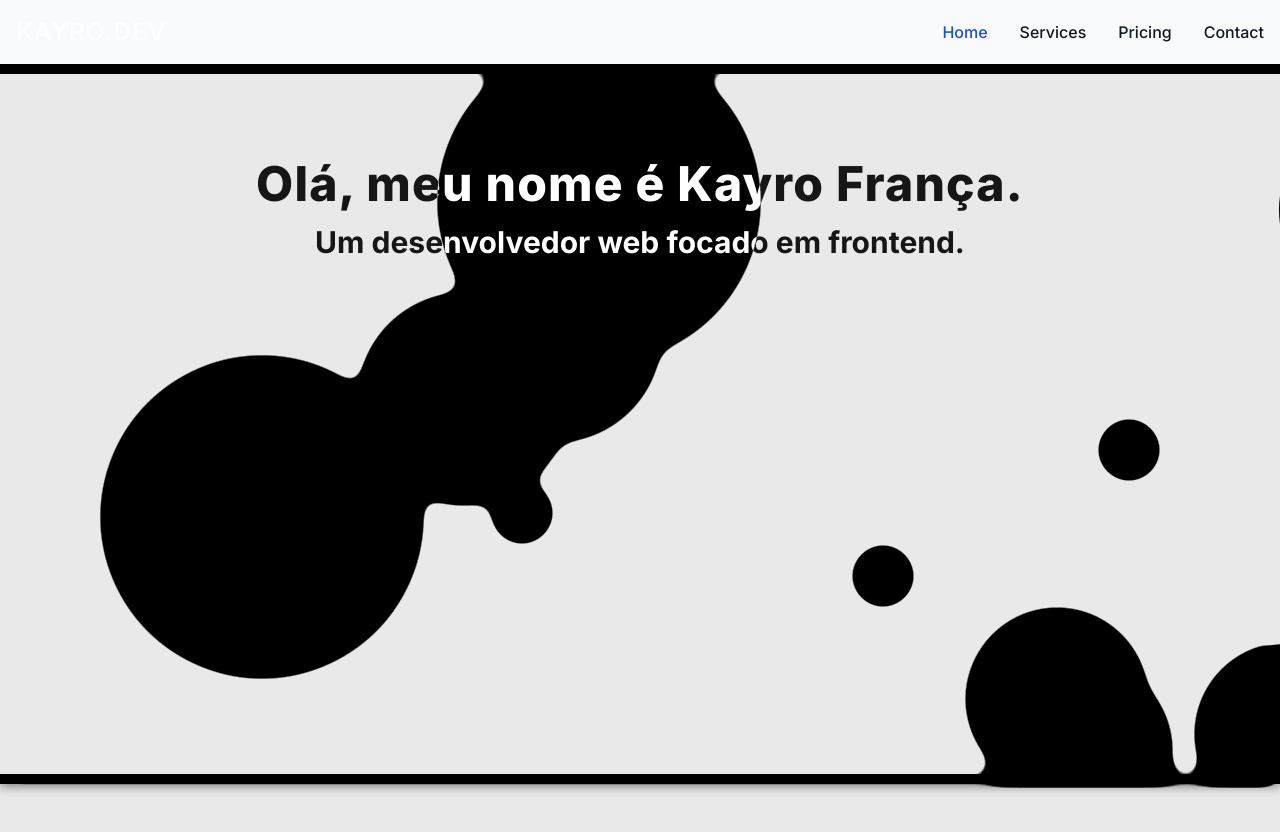
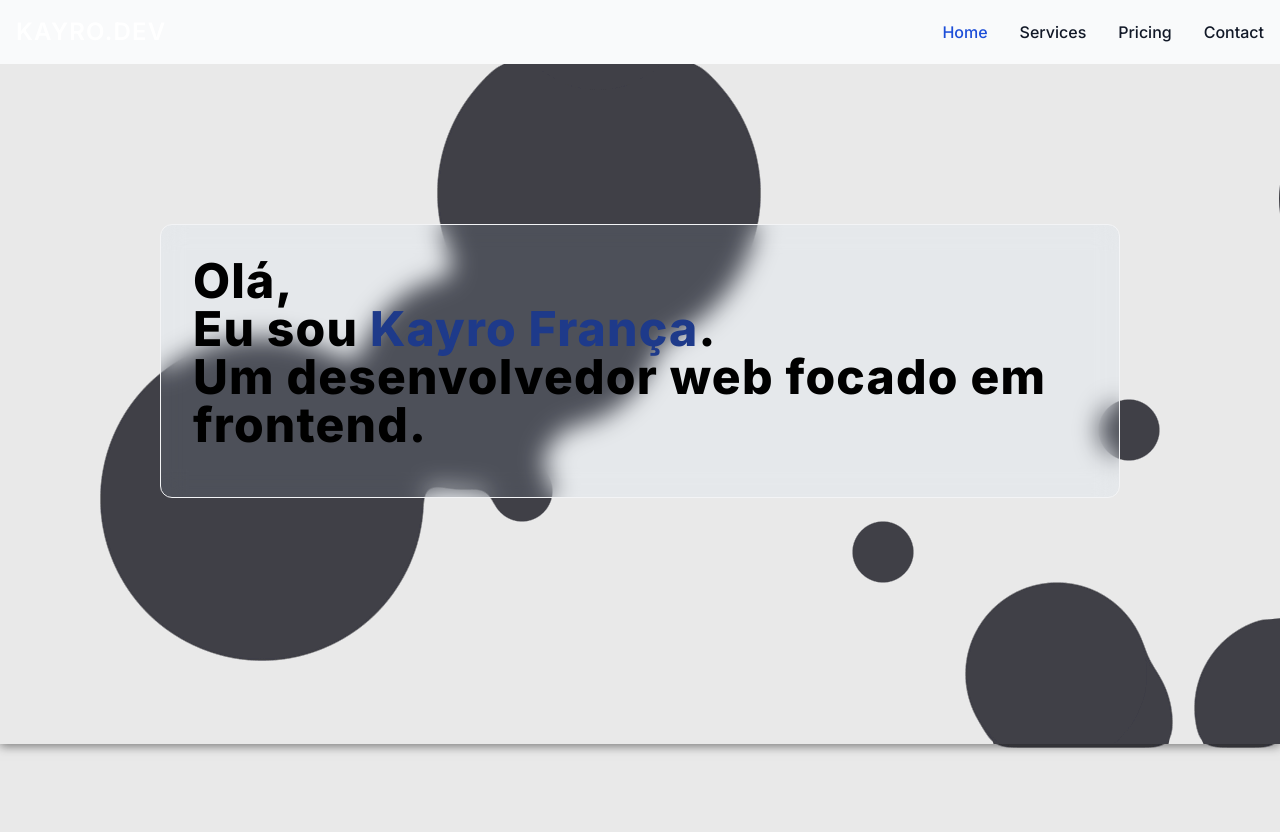
Before and after one commit to Kako-0/my-portfolio, a Next.js app: page / in a window 1280 px wide. Shown: the top 832 px of the page. After the commit the page ends 800 px from the top, so only its background shows below. Built offline with nearby package versions, Linux system fonts and the light colour scheme.

Commit message:
Fix(): update styles

```diff
--- a/src/app/page.tsx
+++ b/src/app/page.tsx
@@ -5,15 +5,15 @@
   return (
     <>
       <Header />
-      <main className="flex min-h-screen flex-col items-center p-24">
-        <Blobs />
-        <div className="grid gap-4 place-items-center">
-          <h1 className=" font-extrabold text-5xl text-clip bg-clip-text mix-blend-difference invert tracking-wide text-center">
-            Olá, meu nome é Kayro França.
+      <Blobs />
+      <main className="flex flex-col items-start w-full h-[85vh] relative p-40">
+        <div className="grid gap-4 place-items-start p-8 bg-blue-200 rounded-xl bg-clip-padding backdrop-filter backdrop-blur-md bg-opacity-10 border border-gray-100">
+          <h1 className=" font-extrabold text-5xl tracking-wide">
+            Olá, <br />
+            Eu sou <span className="text-blue-900">Kayro França</span>. <br />
+            Um desenvolvedor web focado em frontend.
           </h1>
-          <h2 className=" font-bold text-3xl text-clip bg-clip-text text-center mix-blend-difference invert">
-            Um desenvolvedor web focado em frontend.
-          </h2>
+          <h2 className=" font-bold text-3xl text-clip bg-clip-text text-center mix-blend-difference invert"></h2>
         </div>
       </main>
     </>
--- a/src/components/Blobs/styles.css
+++ b/src/components/Blobs/styles.css
@@ -1,20 +1,17 @@
 .cont {
-  width: 100vw;
-  height: 90vh;
+  width: 100%;
+  height: 85%;
   position: absolute;
-  top: 4rem;
   overflow: hidden;
   z-index: -1;
 
-  border-bottom: 10px solid black;
-  border-top: 10px solid black;
   filter: url("#goo");
   box-shadow: 0 2px 10px rgba(0, 0, 0, 0.5);
 }
 .cont .drip {
   border-radius: 50%;
   border-color: black;
-  background: black;
+  @apply bg-zinc-700;
   position: absolute;
   top: 100%;
   animation: falling 10s linear infinite;
@@ -23,7 +20,7 @@
   0% {
     top: 150%;
   }
-  60%{
+  60% {
     top: 80%;
   }
   100% {
--- /dev/null
+++ b/src/components/Header/index.tsx
@@ -0,0 +1,95 @@
+"use client";
+import React, { useState } from "react";
+
+function Header() {
+  const [isOpen, setIsOpen] = useState(false);
+  const open = () => {
+    const hamburguer = document.getElementById("navbar-solid-bg");
+    setIsOpen((prev) => !prev);
+
+    isOpen
+      ? hamburguer!.classList.remove("hidden")
+      : hamburguer!.classList.add("hidden");
+  };
+
+  return (
+    <header className="text-white w-full border-b border-gray-200">
+      <nav className="border-gray-200 bg-zinc-700">
+        <div className=" flex flex-wrap items-center justify-between mx-auto py-4 px-16">
+          <a href="#" className="flex items-center">
+            <span className="self-center text-2xl font-semibold whitespace-nowrap dark:text-white tracking-wider">
+              K.dev
+            </span>
+          </a>
+          <button
+            onClick={() => open()}
+            data-collapse-toggle="navbar-solid-bg"
+            type="button"
+            className="inline-flex items-center p-2 w-10 h-10 justify-center text-sm text-gray-500 rounded-lg md:hidden hover:bg-gray-100 focus:outline-none focus:ring-2 focus:ring-gray-200 dark:text-gray-400 dark:hover:bg-gray-700 dark:focus:ring-gray-600"
+            aria-controls="navbar-solid-bg"
+            aria-expanded="false"
+          >
+            <span className="sr-only">Open main menu</span>
+            <svg
+              className="w-5 h-5"
+              aria-hidden="true"
+              xmlns="http://www.w3.org/2000/svg"
+              fill="none"
+              viewBox="0 0 17 14"
+            >
+              <path
+                stroke="currentColor"
+                stroke-linecap="round"
+                stroke-linejoin="round"
+                stroke-width="2"
+                d="M1 1h15M1 7h15M1 13h15"
+              />
+            </svg>
+          </button>
+          <div
+            className="hidden w-full md:block md:w-auto"
+            id="navbar-solid-bg"
+          >
+            <ul className="flex flex-col font-medium mt-4 rounded-lg bg-gray-50 md:flex-row md:space-x-8 md:mt-0 md:border-0 md:bg-transparent dark:bg-gray-800 md:dark:bg-transparent dark:border-gray-700">
+              <li>
+                <a
+                  href="#"
+                  className="block py-2 pl-3 pr-4 text-white bg-blue-900 rounded md:bg-transparent md:text-blue-900 md:p-0 md:dark:text-blue-500 dark:bg-blue-600 md:dark:bg-transparent"
+                  aria-current="page"
+                >
+                  Inicio
+                </a>
+              </li>
+              <li>
+                <a
+                  href="#"
+                  className="block py-2 pl-3 pr-4 text-gray-900 rounded hover:bg-gray-100 md:hover:bg-transparent md:border-0 md:hover:text-blue-700 md:p-0 dark:text-white md:dark:hover:text-blue-500 dark:hover:bg-gray-700 dark:hover:text-white md:dark:hover:bg-transparent"
+                >
+                  Sobre
+                </a>
+              </li>
+              <li>
+                <a
+                  href="#"
+                  className="block py-2 pl-3 pr-4 text-gray-900 rounded hover:bg-gray-100 md:hover:bg-transparent md:border-0 md:hover:text-blue-700 md:p-0 dark:text-white md:dark:hover:text-blue-500 dark:hover:bg-gray-700 dark:hover:text-white md:dark:hover:bg-transparent"
+                >
+                  Projetos
+                </a>
+              </li>
+              <li>
+                <a
+                  href="#"
+                  className="block py-2 pl-3 pr-4 text-gray-900 rounded hover:bg-gray-100 md:hover:bg-transparent md:border-0 md:hover:text-blue-700 md:p-0 dark:text-white md:dark:hover:text-blue-500 dark:hover:bg-gray-700 dark:hover:text-white md:dark:hover:bg-transparent"
+                >
+                  Contato
+                </a>
+              </li>
+            </ul>
+          </div>
+        </div>
+      </nav>
+    </header>
+  );
+}
+
+export default Header;
```
